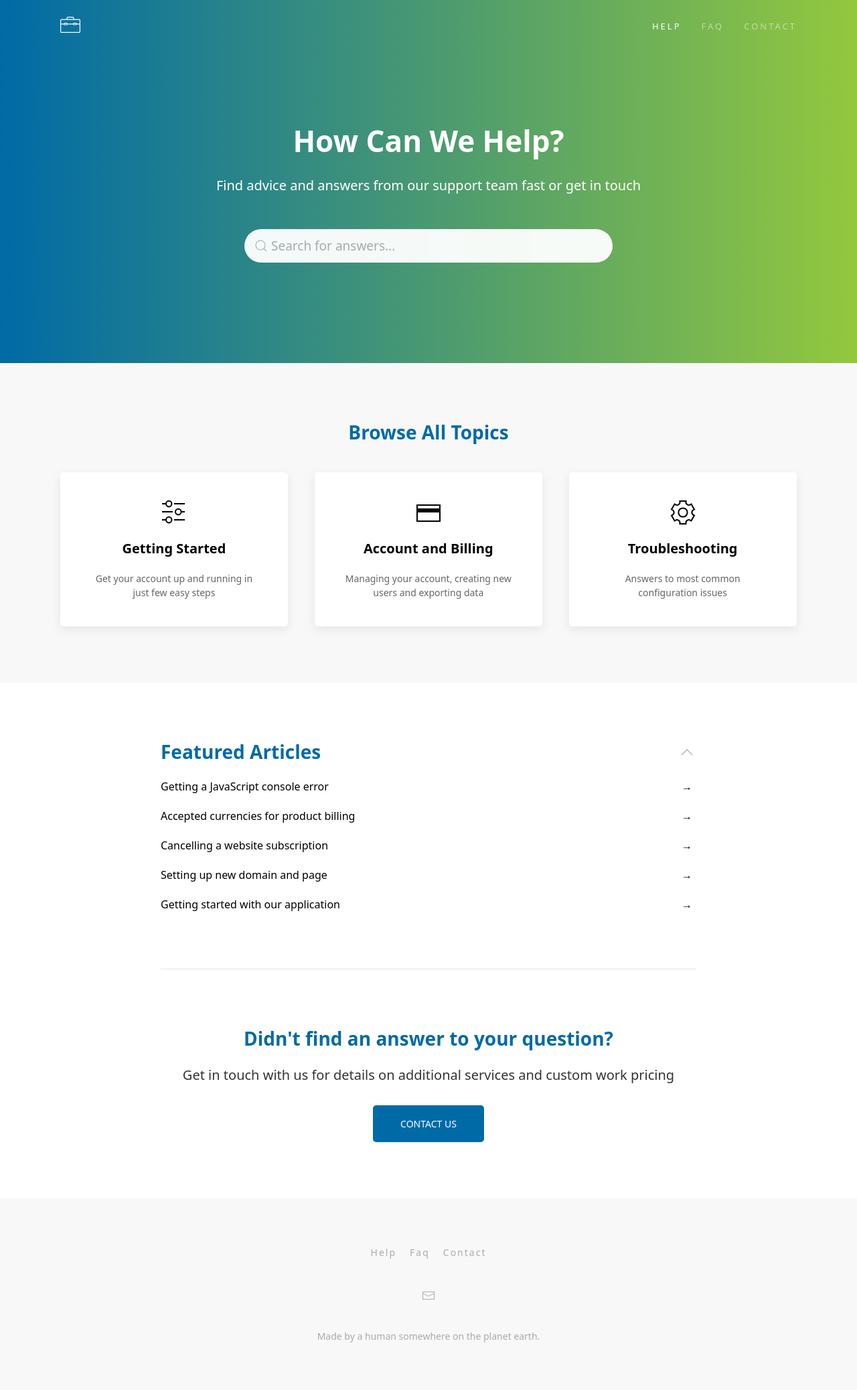
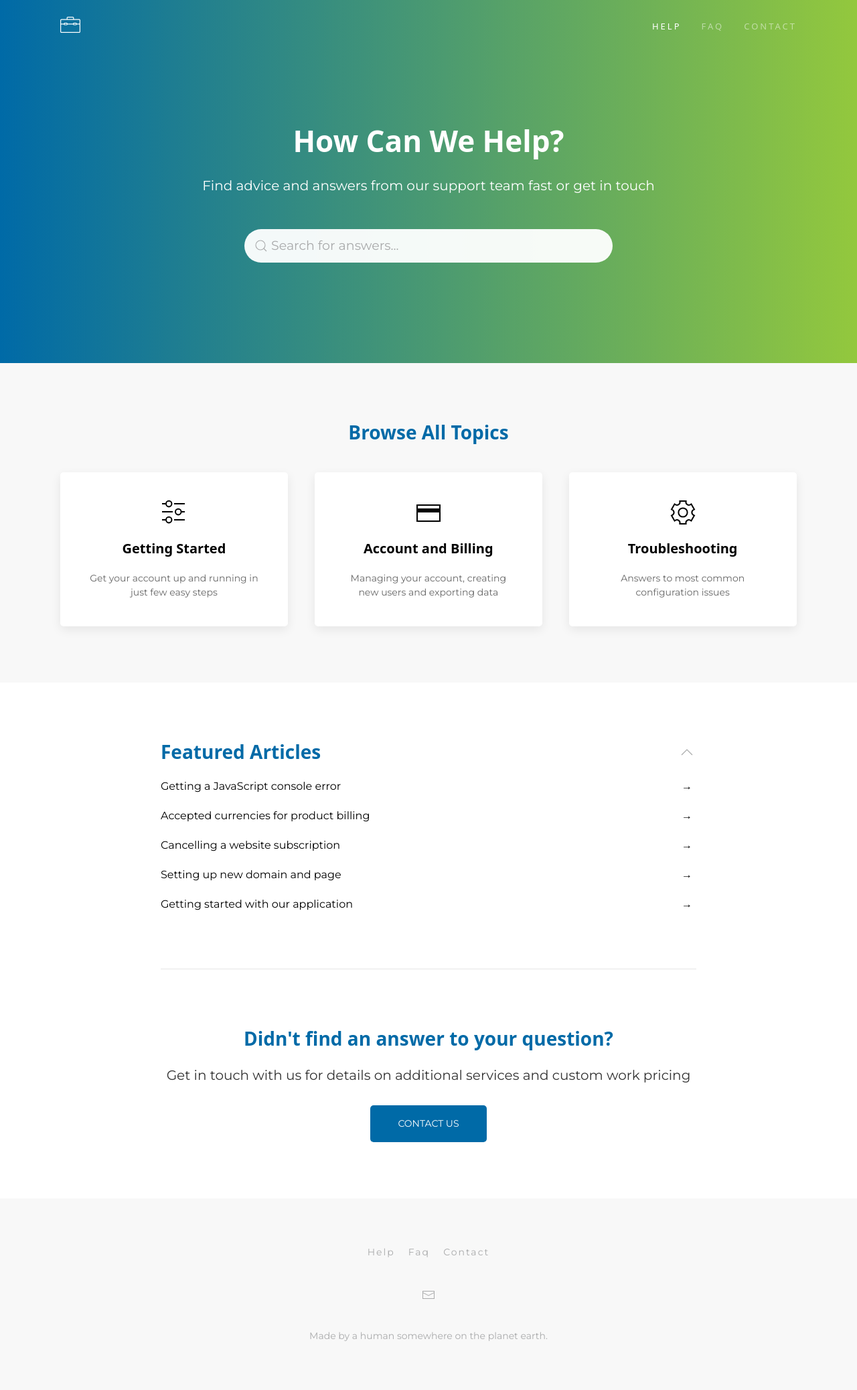
Before and after one commit to tim-de-wilde/tim-de-wilde.github.io, a Jekyll site: the page built from index.md, in a window 1280 px wide. Shown: the whole page at 67% size. Built offline with Jekyll 4.4.1, drawn with Linux system fonts in a browser that asks for light colours.

Commit message:
montserrat

```diff
--- a/assets/css/main.scss
+++ b/assets/css/main.scss
@@ -22,3 +22,9 @@ $global-primary-background: #006aa7;
 
 // 5. Other vendor styles
 @import "syntax-highlighting/github";
+
+@import url('https://fonts.googleapis.com/css?family=Montserrat');
+
+*{
+ font-family: 'Montserrat', sans-serif;
+}
```
